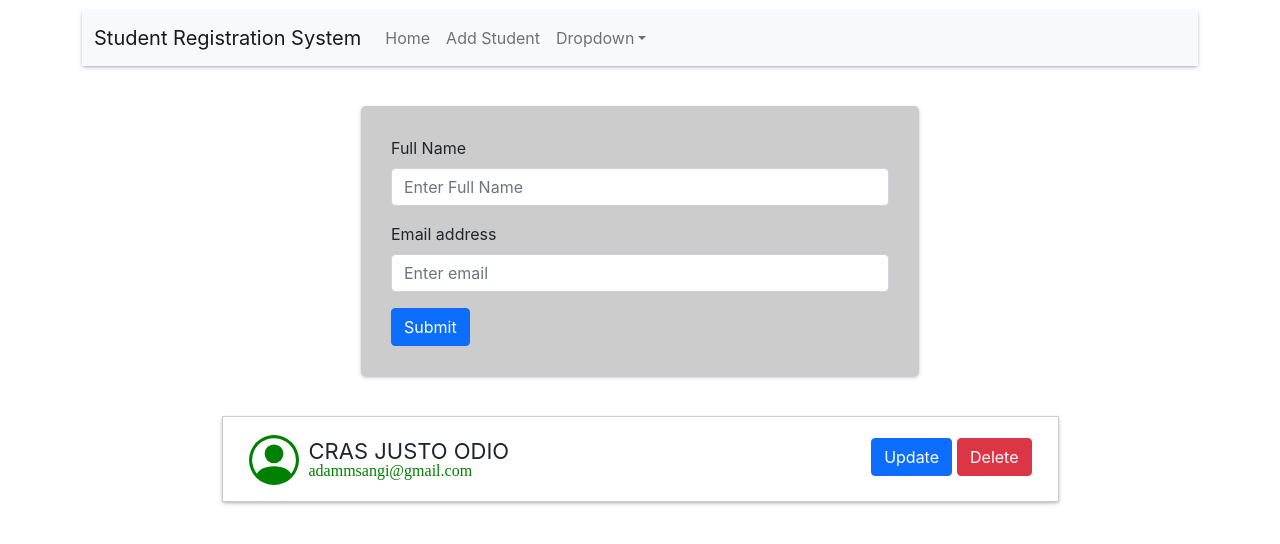
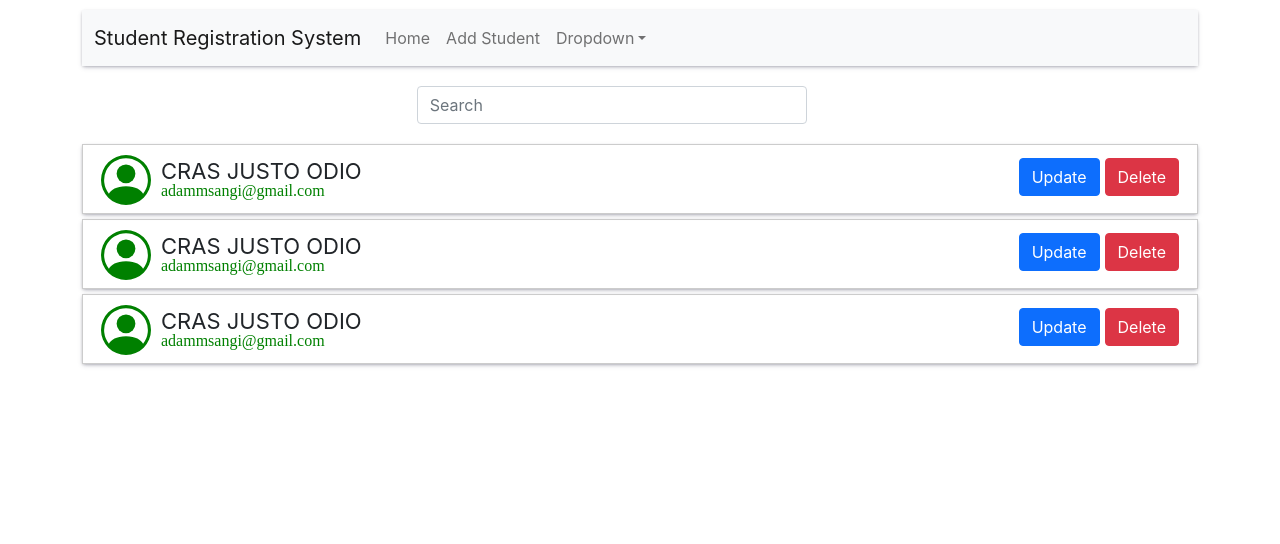
Before and after one commit to iddimsangi/Bootstrap-react-prj, a React (Create React App) app: page / in a window 1280 px wide. Shown: the top 544 px of the page. Built offline with nearby package versions, Linux system fonts and the light colour scheme.

Commit message:
add list content and search bar

```diff
--- /dev/null
+++ b/src/components/StudentList/StudentCard/StudentCard.css
@@ -0,0 +1,3 @@
+.Scard:first-of-type{
+    padding-top: 90px;
+}
--- a/src/components/StudentList/StudentCard/StudentCard.js
+++ b/src/components/StudentList/StudentCard/StudentCard.js
@@ -1,13 +1,21 @@
-import {ListGroup, Button} from 'react-bootstrap'
-import React from 'react'
-import * as Icon from 'react-bootstrap-icons';
+import {ListGroup, Button} from 'react-bootstrap';
+import React from 'react';
+import './StudentCard.css';
 export default function StudentCard() {
     return (
-
-            <ListGroup style={{border:'1px solid #ccc',
+            <div className="Scard" >
+                 {/* <Button style={{marginBottom:'10px', float:'right',
+                  display:'block',
+                  marginBottom:'60px'}} variant="success"><svg xmlns="http://www.w3.org/2000/svg" width="16" height="16" fill="currentColor" class="bi bi-arrow-left-circle-fill" viewBox="0 0 16 16">
+  <path d="M8 0a8 8 0 1 0 0 16A8 8 0 0 0 8 0zm3.5 7.5a.5.5 0 0 1 0 1H5.707l2.147 2.146a.5.5 0 0 1-.708.708l-3-3a.5.5 0 0 1 0-.708l3-3a.5.5 0 1 1 .708.708L5.707 7.5H11.5z"/>
+</svg> Add Student</Button> */}
+                <ListGroup
+                 style={{border:'1px solid #ccc',
+                    display:'block',
+                    marginBottom:'5px',
                     boxShadow:'rgba(50, 50, 93, 0.25) 0px 2px 5px -1px, rgba(0, 0, 0, 0.3) 0px 1px 3px -1px',
-                    padding:'10px',width:'75%', margin:'0 auto'}}  variant="flush">
-                   <ListGroup.Item >
+                    padding:'2px'}}  variant="flush">
+                   <ListGroup.Item  >
                     <svg style={{marginRight:'10px',
                     color:'green',
                     marginBottom:'-10px'
@@ -25,6 +33,7 @@ export default function StudentCard() {
                      fontFamily:'-moz-initial',
                      textTransform:'none',
                      fontSize:'16px',
+                     fontWeight:'500',
                      color:'green',
                      marginLeft:'60px',
                      marginTop:'-16px'}}>adammsangi@gmail.com</span>
@@ -36,6 +45,6 @@ export default function StudentCard() {
             </ListGroup.Item>
             </ListGroup>
 
-
+            </div>
     )
 }
--- a/src/components/StudentList/StudentList.js
+++ b/src/components/StudentList/StudentList.js
@@ -0,0 +1,28 @@
+import React from 'react'
+import StudentCard from './StudentCard/StudentCard'
+import {Form,FormControl, Button} from 'react-bootstrap';
+function StudentList() {
+    return (
+        <div>
+            <div style={{margin:'20px auto', marginLeft:'30%'}}>
+            <Form style={{width:'50%'}} className="d-flex">
+                <FormControl
+                    type="search"
+                    placeholder="Search"
+                    className="mr-2"
+                    aria-label="Search"
+                />
+                {/* <Button variant="outline-success">Search</Button> */}
+             </Form>
+
+            {/* <h1 style={{float:'right'}}>Student List</h1> */}
+            </div>
+
+             <StudentCard />
+             <StudentCard />
+             <StudentCard />
+        </div>
+    )
+}
+
+export default StudentList
--- a/src/containers/App.js
+++ b/src/containers/App.js
@@ -2,15 +2,16 @@
 import { Container} from 'react-bootstrap'
 import Header from '../components/Header/Header'
 import AddStudent from '../containers/AddStudent/AddStudent'
-import StudentCard from '../components/StudentList/StudentCard/StudentCard'
+import StudentList from '../components/StudentList/StudentList'
 import './App.css';
 
 function App() {
   return (
     <Container>
       <Header/>
-      <AddStudent/>
-      <StudentCard />
+      {/* <AddStudent/> */}
+      <StudentList />
+
     </Container>
   );
 }
```
